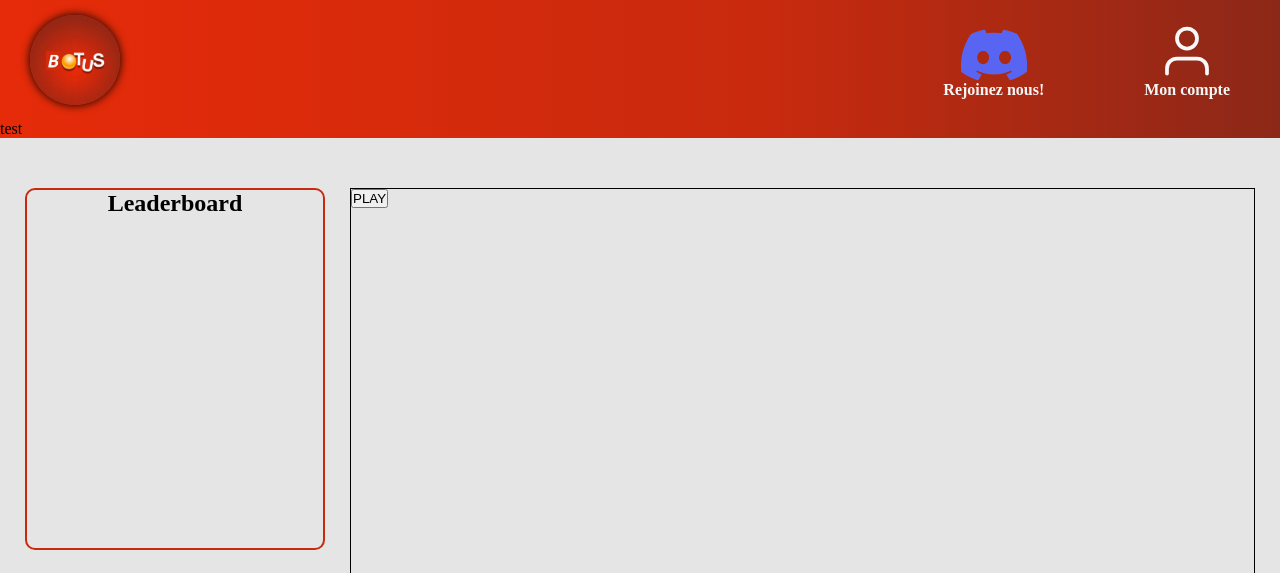
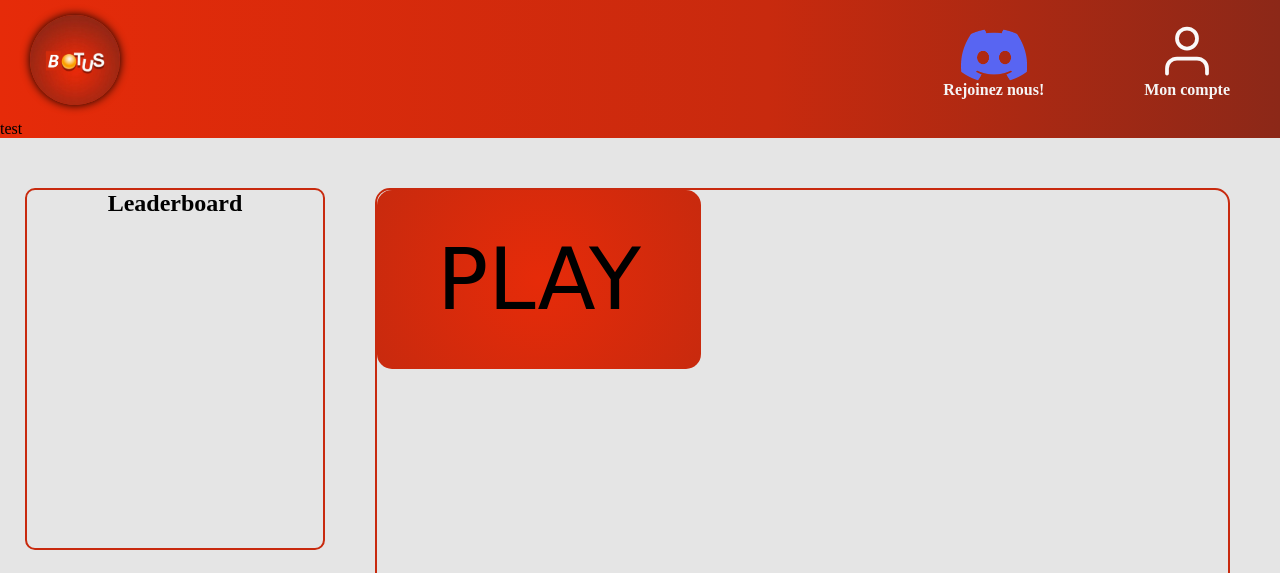
Before and after one commit to ItsKandar/botus-website, a PHP site: page / in a window 1280 px wide. Shown: the top 573 px of the page. Run offline with PHP 8.4, Linux system fonts and the light colour scheme; some web fonts are replaced.

Commit message:
avancé index (grid)

```diff
--- a/assets/style/index.css
+++ b/assets/style/index.css
@@ -47,6 +47,9 @@ section{
     grid-column: 2;
     grid-row: 1 / -1;
     border: solid 1px black;
+    margin: 0 25px;
+    border: solid 2px #c82a0e;
+    border-radius: 15px;
 }
 
 /* game interface JS*/
@@ -68,6 +71,7 @@ section{
     border: solid 2px #c82a0e;
     border-radius: 15px;
 }
+*/
 
 .play-btn{
     font-size: 85px;
@@ -80,4 +84,4 @@ section{
 
 .play-btn:hover{
     background: radial-gradient(circle, rgb(200,42,14) 70%, rgb(140,40,24) 95%);
-} */
+}
--- a/index.php
+++ b/index.php
@@ -4,8 +4,8 @@
     <meta charset="UTF-8">
     <meta http-equiv="X-UA-Compatible" content="IE=edge">
     <meta name="viewport" content="width=device-width, initial-scale=1.0">
-    <link rel="stylesheet" href="style/navbar.css">
-    <link rel="stylesheet" href="style/index.css">
+    <link rel="stylesheet" href="assets/style/navbar.css">
+    <link rel="stylesheet" href="assets/style/index.css">
 
     <link rel="preconnect" href="https://fonts.googleapis.com">
     <link rel="preconnect" href="https://fonts.gstatic.com" crossorigin>
--- a/navbar.php
+++ b/navbar.php
@@ -1,17 +1,17 @@
 <nav>
     <ul id="flex-container">
         <li class="d-flex" id="logo-el">
-            <img id="logo" height="90px" src="images/logo_motus.jpg" alt="logo">
+            <img id="logo" height="90px" src="assets/images/logo_motus.jpg" alt="logo">
         </li>
         <li class="d-flex" id="discord">
             <a class="user-link" href="https://discord.gg/Rk8bPZRF" target="_blank">
-                <img height="60px" src="images/discord-logo.png" alt="logo discord">
+                <img height="60px" src="assets/images/discord-logo.png" alt="logo discord">
                 <p>Rejoinez nous!</p>
             </a>
         </li>
         <li class="d-flex" id="account">
             <a class="user-link" href="https://discord.com/api/oauth2/authorize?client_id=1086344574689095741&redirect_uri=https%3A%2F%2Fgithub.com%2FItsKandar%2Fbotus-website%2Ftree%2Fmain&response_type=code&scope=identify%20guilds">
-                <img height="60px" src="images/user.svg" alt="lien utilisateur">
+                <img height="60px" src="assets/images/user.svg" alt="lien utilisateur">
                 <p>Mon compte</p>
             </a>
         </li>
```
